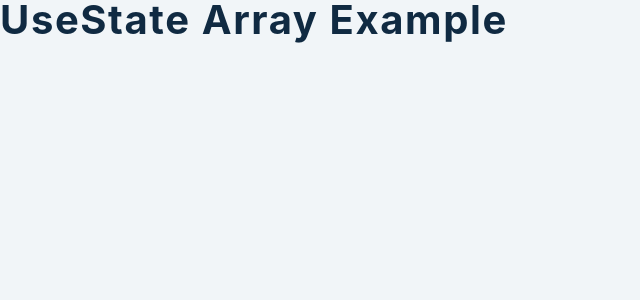
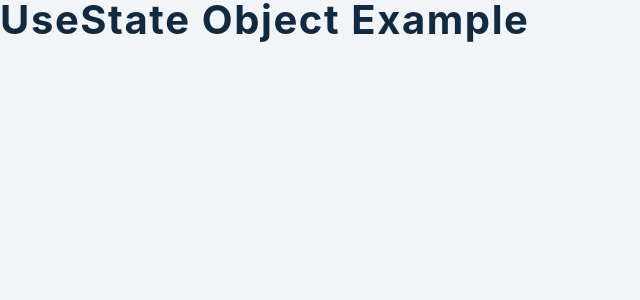
Before and after one commit to Loveday-Alfred/smilga-react, a React (Create React App) app: page / in a window 1280 px wide. Shown: the top 300 px of the page, without its empty margins (0-640 px from the left). Built offline with nearby package versions, Linux system fonts and the light colour scheme.

Commit message:
useState

```diff
--- a/src/App.js
+++ b/src/App.js
@@ -1,13 +1,15 @@
 // import ErrorExample from "./tutorial/1-useState/setup/1-error-example";
 // import UseStateBasics from "./tutorial/1-useState/setup/2-useState-basics";
-import UseStateArray from "./tutorial/1-useState/setup/3-useState-array";
+// import UseStateArray from "./tutorial/1-useState/setup/3-useState-array";
+import UseStateObject from "./tutorial/1-useState/setup/4-useState-object";
 
 const App = () => {
   return (
     <div className="App">
       {/* <ErrorExample /> */}
       {/* <UseStateBasics /> */}
-      <UseStateArray />
+      {/* <UseStateArray /> */}
+      <UseStateObject />
     </div>
   );
 };
--- a/src/tutorial/1-useState/setup/4-useState-object.js
+++ b/src/tutorial/1-useState/setup/4-useState-object.js
@@ -1,4 +1,4 @@
-import React, { useState } from 'react';
+// import React, { useState } from 'react';
 
 const UseStateObject = () => {
   return <h2>useState object example</h2>;
```
